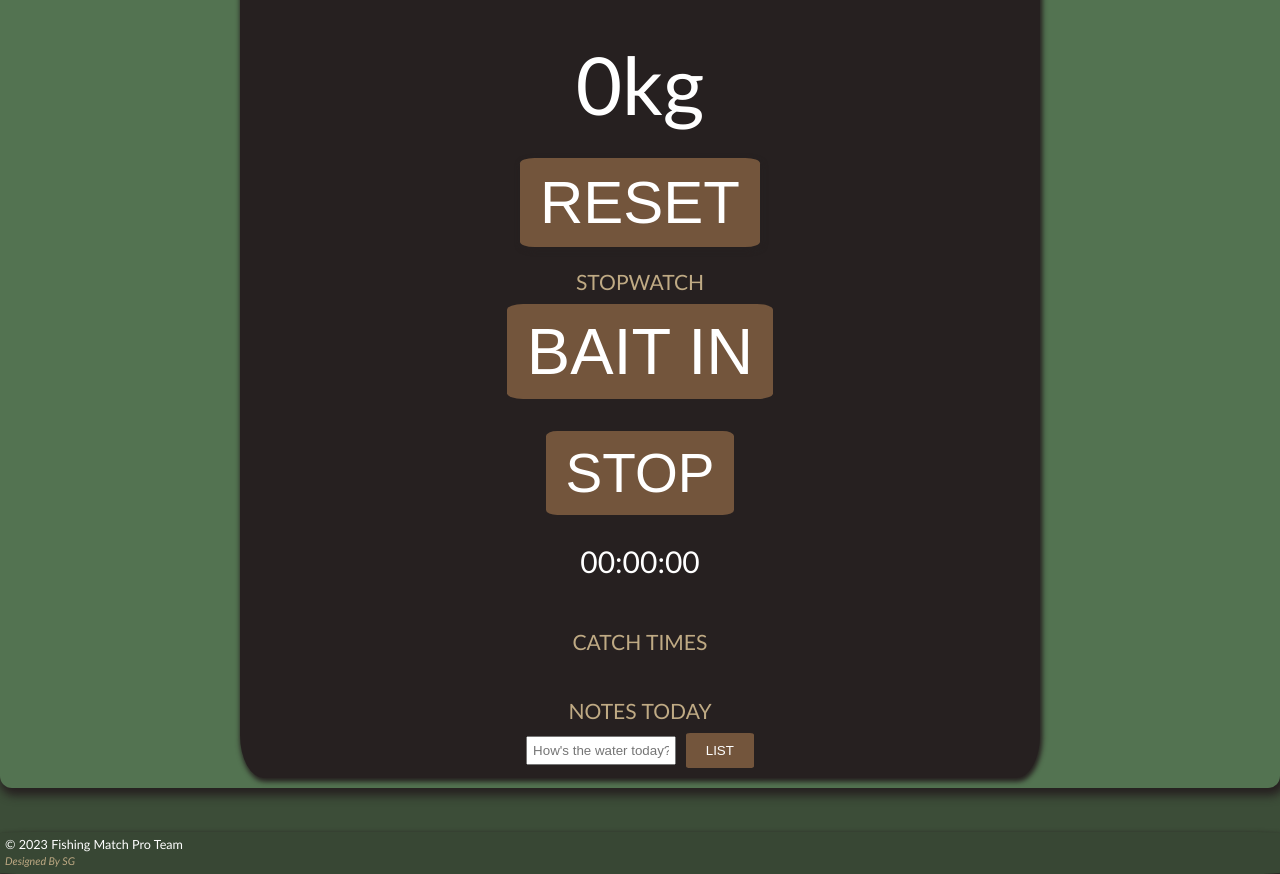
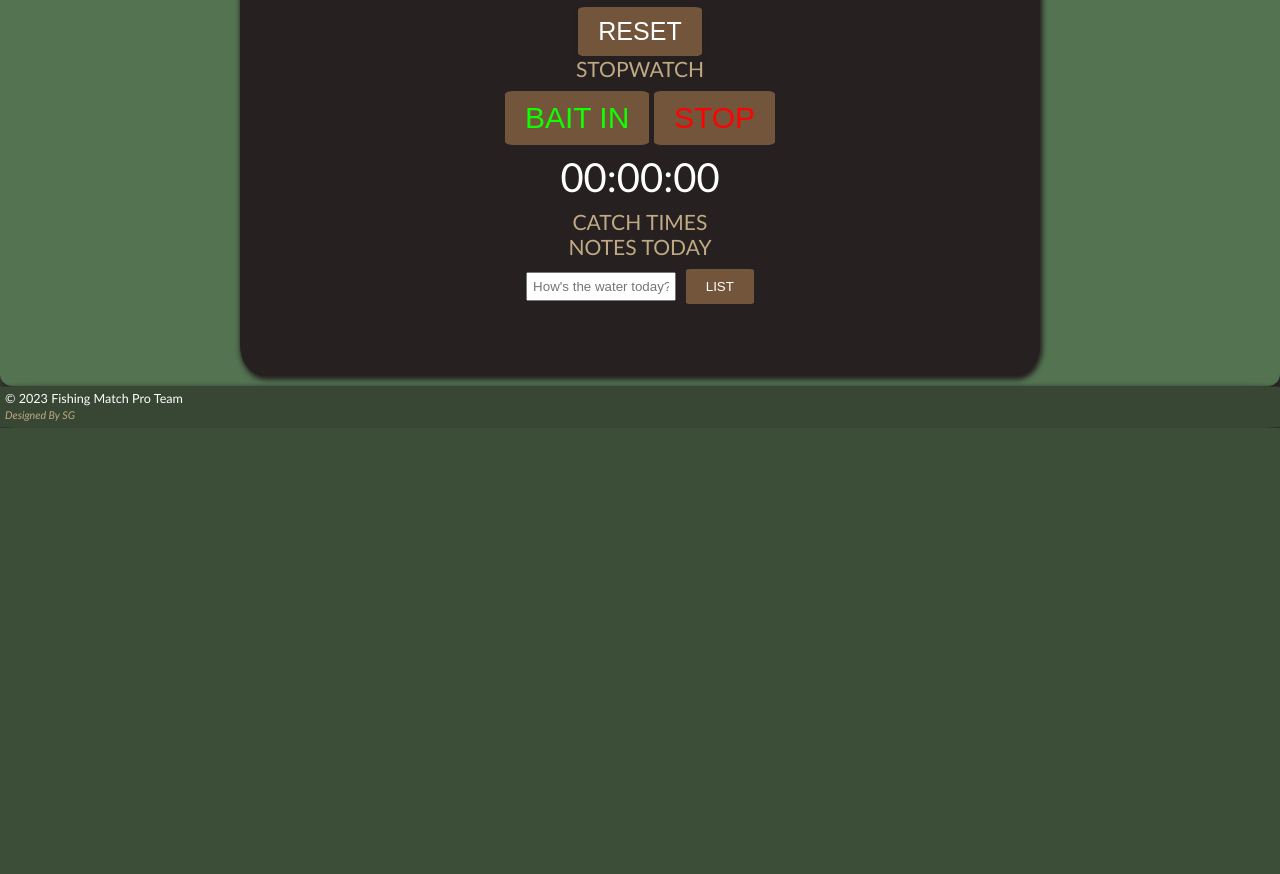
Before and after one commit to SandorGyorfi/Fishing-Match-Pro, a plain HTML site: page index.html in a window 1280 px wide. Shown: the part 790-1664 px from the top of the page. After the commit the page ends 1218 px from the top, so only its background shows below. Drawn offline with Linux system fonts and the light colour scheme.

Commit message:
Css correction

```diff
--- a/assets/css/style.css
+++ b/assets/css/style.css
@@ -52,7 +52,7 @@ textarea {
 }
 
 footer {
-  position: relative;
+  position: sticky;
   padding: 5px;
   text-align: left;
   text-transform: capitalize;
@@ -156,7 +156,7 @@ input {
   justify-content: center;
   background-color: #537351;
   flex-wrap: wrap;
-  margin-top: 30px;
+  margin-top: 15px;
   box-shadow: 2.5px 5px 10px 2.5px #262020;
   border-radius: 12px;
 }
@@ -165,7 +165,7 @@ input {
   background-color: #262020;
   box-shadow: 1.25px 2.5px 5px 1.25px #262020;
   color: #bfaa84;
-  padding: 10px;
+  padding: 5px;
   margin: 10px;
   width: 800px;
   font-weight: lighter;
@@ -176,10 +176,10 @@ input {
 /*-------------------------------------------------------------ID's--*/
 
 #resetButton {
-  font-weight: lighter;
-  text-align: right;
+  font-weight:lighter;
+  text-align: center;
   box-shadow: 1.25px 2.5px 5px 1.25px #262020;
-  font-size: 60px;
+  font-size: 25px;
 }
 #lapButton {
   font-size: 95px;
@@ -190,15 +190,17 @@ input {
 }
 
 #startButton{
-  font-size: 65px;
+  font-size: 30px;
+  color: #13fd02;
 }
 
 #stopButton{
-  font-size: 55px;
+  font-size: 30px;
+  color: #fd0202;
 }
 
 #stopwatchDisplay {
-  font-size: 30px;
+  font-size: 40px;
   color: #fff;
 }
 
@@ -217,7 +219,7 @@ input {
   font-weight: lighter;
   list-style: circle;
   text-align: left;
-  font-size: 25px;
+  font-size: 15px;
 }
 
 #noteList {
@@ -225,7 +227,7 @@ input {
   font-weight: lighter;
   list-style: circle;
   text-align: left;
-  font-size: 10px;
+  font-size: 15px;
 }
 
 /*-------------------------------------------------------------Media query--*/
@@ -249,10 +251,10 @@ input {
 
   .logo {
     font-size: 3rem;
-    margin: 15px 0 0.5rem;
+    margin: 5px 0 0.5rem;
   }
 
-  .outer {
+  .card {
     padding: 4em;
   }
 }
@@ -263,9 +265,7 @@ input {
     width: 80%;
   }
 
-  .container {
-    width: auto;
-  }
+
 }
 
 .logo {
--- a/index.html
+++ b/index.html
@@ -26,48 +26,19 @@
     <div class="container">
       <!--Engine html-->
       <div class="card">
-        <br>
-        <br/>
-        <h3>catch counter</h3>
-        <br>
-
-        <br/>
+        <h3>catch counter:</h3>
         <button id="lapButton">catch</button>
-        <br>
-
-        <br/>
-        <h3>est kg counter</h3>
-        <br>
-
-        <br/>
+        <h3>est kg counter:</h3>
         <button id="kgButton">+ 1kg</button>
         <p id="lapCounterDisplay">0</p>
-        <br>
-
-        <br/>
         <p id="kgCounterDisplay">0kg</p>
         <button id="resetButton">Reset</button>
-        <br>
-
-        <br/>
         <h3>stopwatch</h3>
         <button id="startButton">bait in</button>
-        <br>
-
-        <br/>
         <button id="stopButton">stop</button>
-        <br>
-
-        <br/>
         <p id="stopwatchDisplay">00:00:00</p>
-        <br>
-
-        <br/>
         <h3>catch times</h3>
         <ul id="lapTimesList"></ul>
-        <br>
-
-        <br/>
         <h3>notes today</h3>
         <form id="noteForm">
           <input
@@ -80,9 +51,6 @@
         <ul id="noteList"></ul>
       </div>
     </div>
-    <br>
-
-        <br/>
     <footer>
       &copy; 2023 fishing match pro team
       <br />
```
Also changed, not shown: contact.html (+1 -1 lines).
